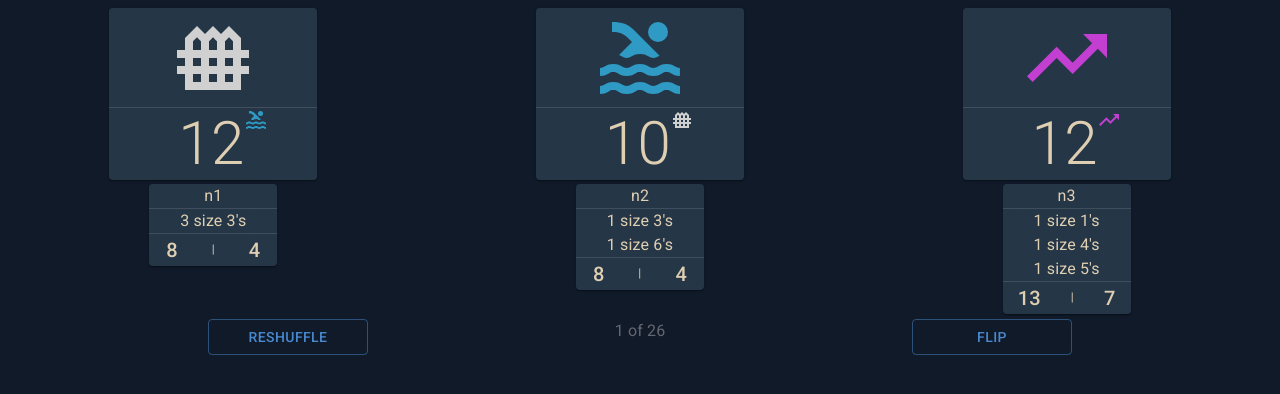
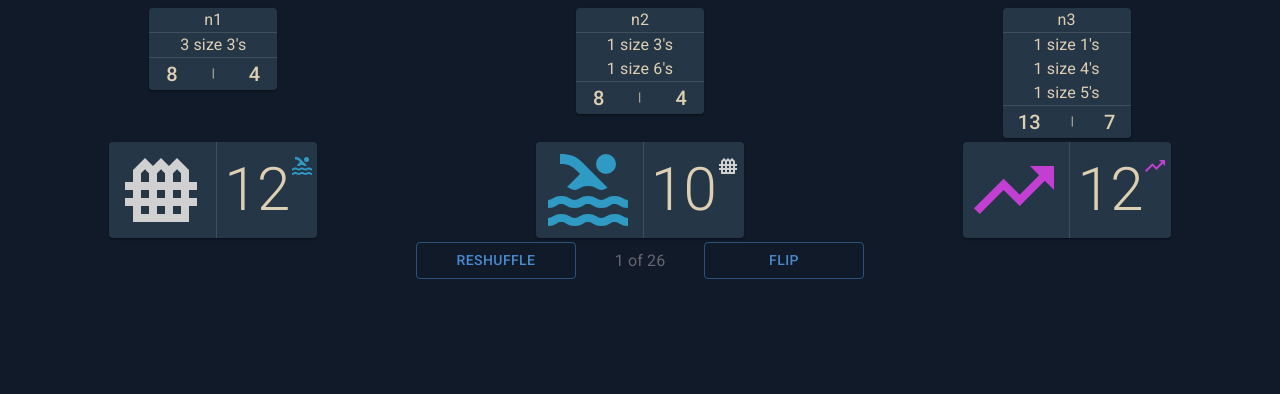
Before and after one commit to jordanellis/welcometo, a React (Create React App) app: page / in a window 1280 px wide. Shown: the top 394 px of the page. Built offline with nearby package versions, Linux system fonts and the light colour scheme.

Commit message:
Adjust size for safari header

```diff
--- a/src/components/Game.tsx
+++ b/src/components/Game.tsx
@@ -204,12 +204,10 @@
 		return (
 			<Grid item xs={4}>
 				<Box>
-					<Card sx={{ m: "0 auto", maxWidth: "13rem" }}>
-						<CardMedia sx={{ display: "flex", height: "6.2rem", justifyContent: "space-around", alignItems: "center" }}>
-							{EFFECT_ICON_MAP.get(stack[index].effect)}
-						</CardMedia>
-						<Divider />
-						<Box sx={{ ml: "1.2rem", display: "flex", justifyContent: "center" }}>
+					<Card sx={{ m: "0 auto", maxWidth: "13rem", display: "flex", justifyContent: "space-around", alignItems: "center" }}>
+						{EFFECT_ICON_MAP.get(stack[index].effect)}
+						<Divider orientation="vertical" flexItem />
+						<Box sx={{ display: "flex", justifyContent: "center" }}>
 							<Typography variant="h2">{stack[index+1].number}</Typography>
 							{EFFECT_MINI_ICON_MAP.get(stack[index+1].effect)}
 						</Box>
@@ -248,19 +246,19 @@
 
   return (
     <Grid container marginTop="0.5rem">
+			{bonusOne && displayBonus(bonusOne, "n1")}
+			{bonusTwo && displayBonus(bonusTwo, "n2")}
+			{bonusThree && displayBonus(bonusThree, "n3")}
+			<Grid item xs={12}>
+				<Divider sx={{ m: "0.1rem", visibility: "hidden" }} />
+			</Grid>
 			{stackOne && displayCards(stackOne)}
 			{stackTwo && displayCards(stackTwo)}
 			{stackThree && displayCards(stackThree)}
 			<Grid item xs={12}>
 				<Divider sx={{ m: "0.1rem", visibility: "hidden" }} />
 			</Grid>
-			{bonusOne && displayBonus(bonusOne, "n1")}
-			{bonusTwo && displayBonus(bonusTwo, "n2")}
-			{bonusThree && displayBonus(bonusThree, "n3")}
-			<Grid item xs={12}>
-				<Divider sx={{ m: "0.1rem", visibility: "hidden" }} />
-			</Grid>
-			<Grid item xs={12} sx={{ display: "flex", justifyContent: "space-evenly" }}>
+			<Grid item xs={12} sx={{ display: "flex", justifyContent: "center", alignItems: "center" }}>
 				<Button
 					variant="outlined"
 					color="secondary"
```
